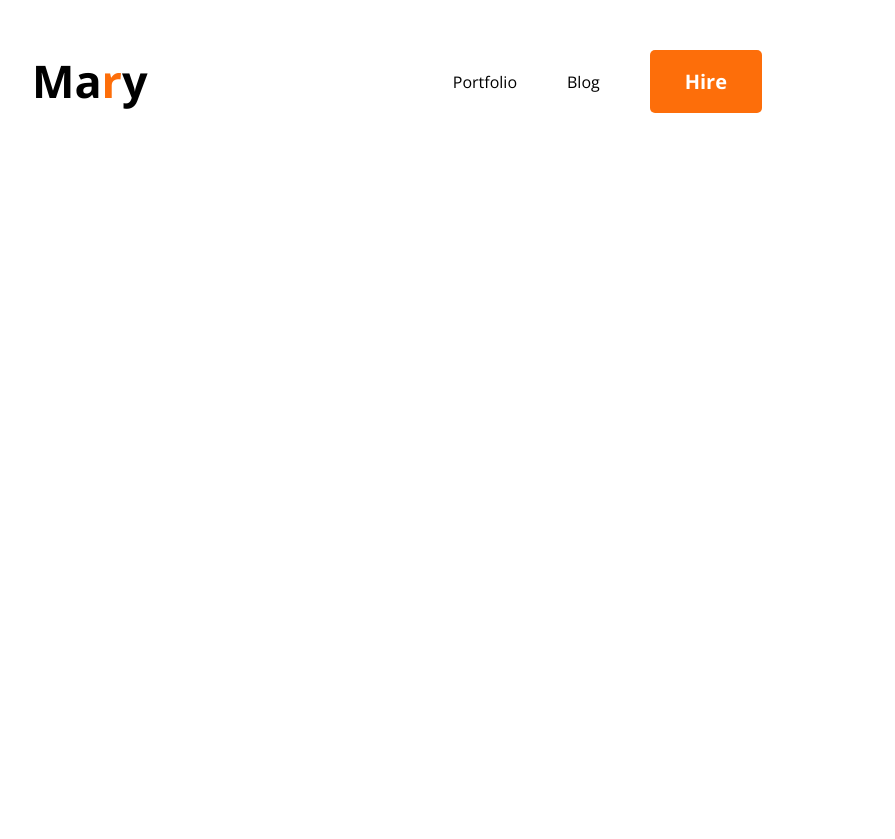
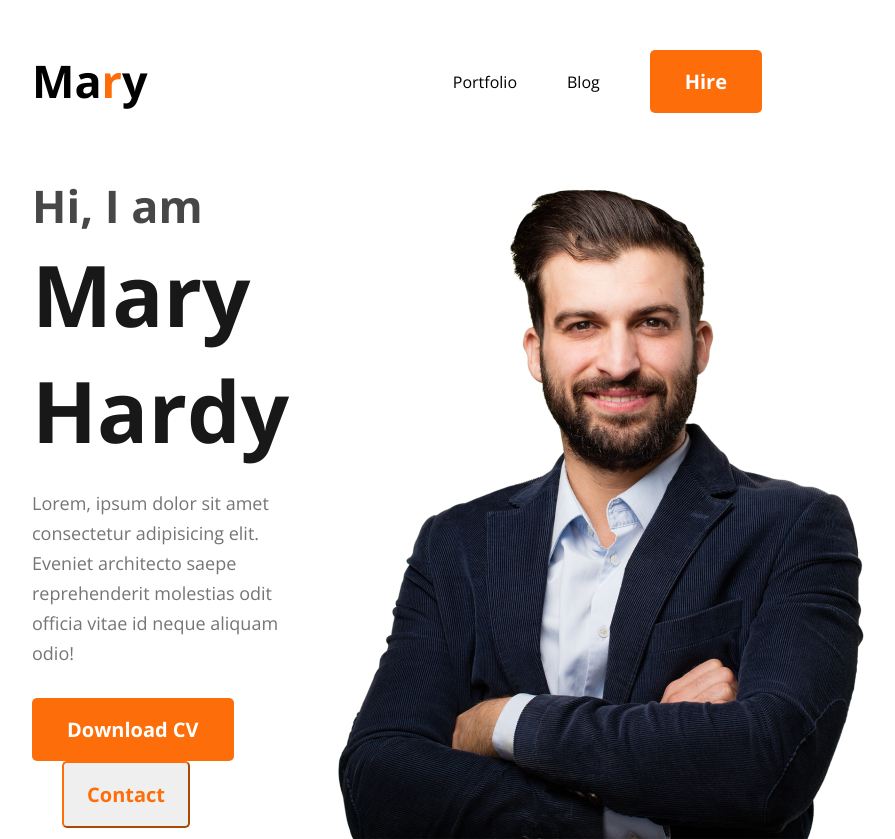
Before and after one commit to shimulbd23/portfolio-website, a plain HTML site: page index.html in a window 1280 px wide. Shown: the whole page, without its empty margins (218-1113 px from the left). Before the commit the page ends 800 px from the top, so only its background shows below. Drawn offline with nearby package versions, Linux system fonts and the light colour scheme.

Commit message:
banner done

```diff
--- a/index.html
+++ b/index.html
@@ -22,6 +22,21 @@
                 <li><button class="btn-primary">Hire</button></li>
             </ul>
         </nav>
+        <!-- nav close  -->
+        <!-- banner start  -->
+        <div class="banner">
+            <div class="banner-text">
+                <h2 class="banner-sub-title">Hi, I am</h2>
+                <h1 class="banner-title">Mary Hardy</h1>
+                <p class="banner-description">Lorem, ipsum dolor sit amet consectetur adipisicing elit. Eveniet
+                    architecto saepe reprehenderit
+                    molestias odit officia vitae id neque aliquam odio!</p>
+
+                <button class="btn-primary">Download CV</button>
+                <button class="contact">Contact</button>
+            </div>
+            <img src="./images/hardy.png" alt="">
+        </div>
     </header>
     <main>
 
--- a/styles/portfolio.css
+++ b/styles/portfolio.css
@@ -38,3 +38,47 @@ nav li {
     font-weight: 700;
     color: #FFFFFF;
 }
+
+/* banner starts here  */
+.banner {
+    display: flex;
+    align-items: center;
+    justify-content: space-between;
+    margin: 0 250px;
+}
+
+.banner-sub-title {
+    font-weight: 600;
+    font-size: 45px;
+    line-height: 61px;
+    color: #474747;
+}
+
+.banner-title {
+    font-weight: 700;
+    font-size: 85px;
+    line-height: 116px;
+    color: #181818;
+}
+
+.banner-description {
+    font-weight: 400;
+    font-size: 18px;
+    line-height: 30px;
+    color: #757575;
+    margin: 20px 0 30px 0;
+
+}
+
+.contact {
+    padding: 18px 23px;
+    margin-left: 30px;
+    border-radius: 5px;
+    border-color: #FD6E0A;
+    color: #FD6E0A;
+    font-weight: 700;
+    font-size: 20px;
+    line-height: 27px;
+    text-align: center;
+
+}
```
